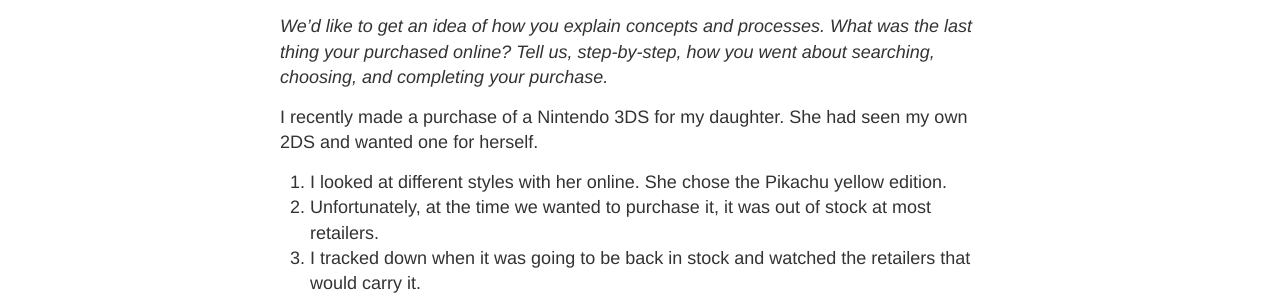
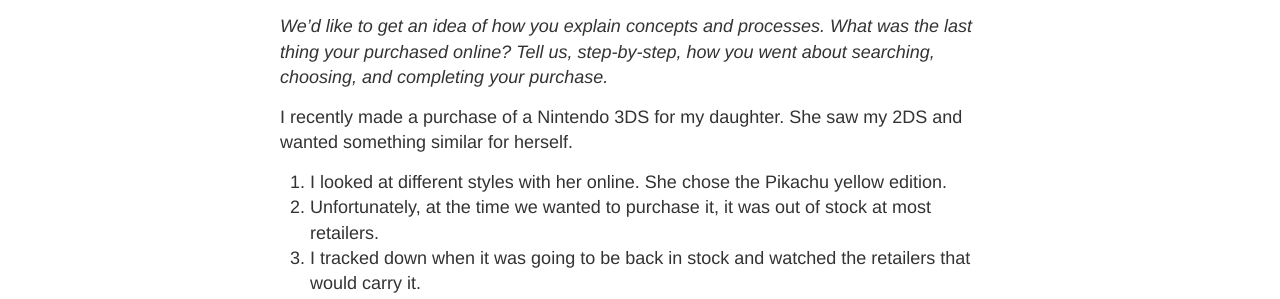
Before and after one commit to alangshall/alangshall.github.io, a Jekyll site: the page built from _posts/2017-05-03-skyverge.md, in a window 1280 px wide and 900 px high, scrolled down 1589 px. Shown: the part 399-698 px from the top of the window. Built offline with Jekyll 4.4.1, drawn with Linux system fonts in a browser that asks for light colours.

Commit message:
Tweak language again.

```diff
--- a/_posts/2017-05-03-skyverge.md
+++ b/_posts/2017-05-03-skyverge.md
@@ -71,7 +71,7 @@ have been any recent releases that might explain the problem.
 
 <i>We’d like to get an idea of how you explain concepts and processes. What was the last thing your purchased online? Tell us, step-by-step, how you went about searching, choosing, and completing your purchase.</i>
 
-I recently made a purchase of a Nintendo 3DS for my daughter. She had seen my own 2DS and wanted one for herself.
+I recently made a purchase of a Nintendo 3DS for my daughter. She saw my 2DS and wanted something similar for herself.
 1. I looked at different styles with her online. She chose the Pikachu yellow edition.
 2. Unfortunately, at the time we wanted to purchase it, it was out of stock at most retailers.
 3. I tracked down when it was going to be back in stock and watched the retailers that would carry it.
```
